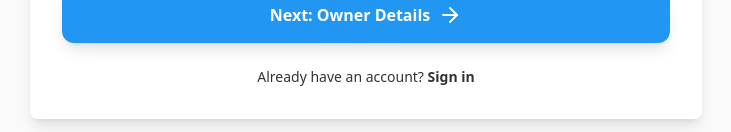
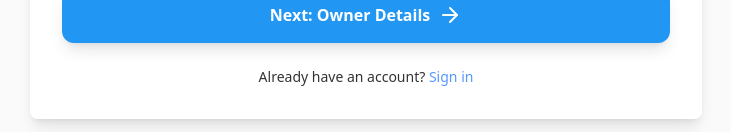
Before and after one commit to Kalamna/Kalamna-Dashboard, a React (Vite) app: page /auth/register in a window 1280 px wide. Shown: the part 934-1066 px from the top of the page, without its empty margins (274-1005 px from the left). Built offline with nearby package versions, Linux system fonts and the light colour scheme.

Commit message:
fixed login button

```diff
--- a/src/pages/auth/RegisterPage.tsx
+++ b/src/pages/auth/RegisterPage.tsx
@@ -1,4 +1,5 @@
 import React, { useState } from "react";
+import { useNavigate } from "react-router-dom";
 import {
   Mail, User, Lock, Globe, FileText, Building2,
   ArrowRight, Loader, Sun, Moon
@@ -14,6 +15,7 @@ import "../../styles.css";
 // REGISTER COMPONENT
 // ============================================
 function Register({ onRegisterSuccess }: { onRegisterSuccess: () => void }) {
+  const navigate = useNavigate();
   const { language, changeLanguage } = useLanguage();
   const { darkMode, toggleDarkMode } = useDarkMode();
 
@@ -471,12 +473,12 @@ function Register({ onRegisterSuccess }: { onRegisterSuccess: () => void }) {
             )}
           </form>
 
-          <div className="mt-4 sm:mt-6 text-center text-xs sm:text-sm" style={{ color: "var(--text-main)", opacity: 0.8 }}>
+          <p className="text-center text-sm mt-4 sm:mt-6" style={{ color: "var(--text-main)", opacity: 0.8 }}>
             {t.alreadyHaveAccount}{' '}
-            <button onClick={() => window.location.hash = '#login'} className="text-primary hover:text-primary-dark font-semibold">
+            <button onClick={() => navigate('/auth/login')} className="text-blue-500 cursor-pointer">
               {t.signIn}
             </button>
-          </div>
+          </p>
         </div>
       </div>
     </div>
```
